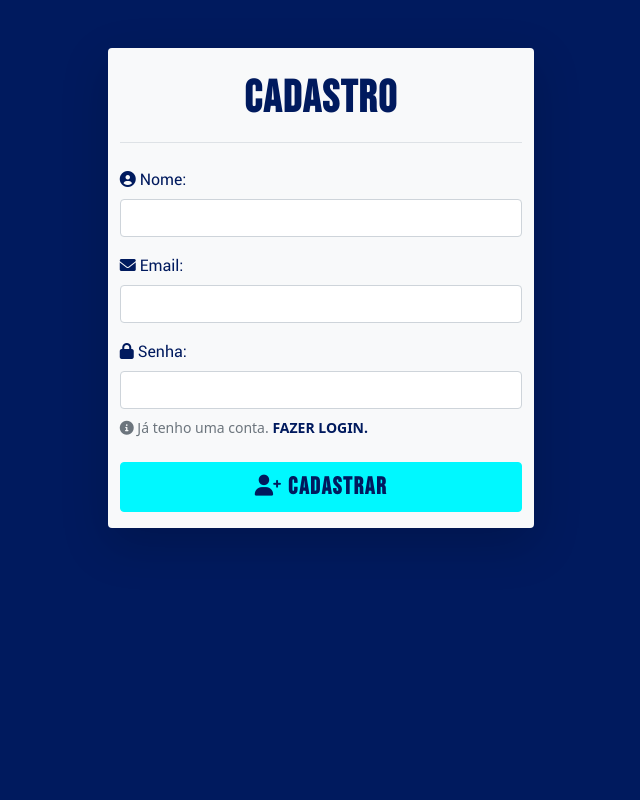
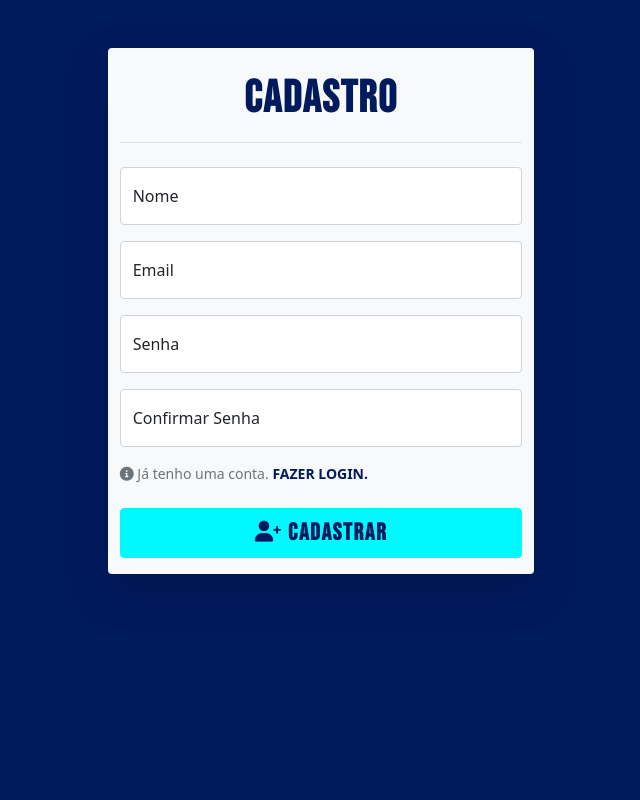
Before and after one commit to bibliotecaosmar/Dashboard_Ecommerce_with_Flask, a Flask app: page /register in a window 1280 px wide. Shown: the whole page, without its empty margins (319-959 px from the left). Run offline with Flask 2, Linux system fonts and the light colour scheme; some libraries are stand-ins or nearby versions.

Commit message:
confirmacao_email, recuperacao_senha, novo estilo de formulario

```diff
--- a/app/clientes/controllers.py
+++ b/app/clientes/controllers.py
@@ -63,14 +63,13 @@ def register():
 
             session['nome'] = form.nome.data
             session['senha'] = generate_password_hash(form.senha.data, method='sha256')
-
             email = form.email.data
             # token = t.sign(email)
             token = s.dumps(email, salt='email-confirm')
-            msg = Message('Confirm Email', sender='matheusoliveirasv@gmail.com', recipients=[email])
+            msg = Message('Confirmação de email', sender='matheusoliveirasv@gmail.com', recipients=[email])
             session['time_confirm_email'] = False
             link = url_for('clientes.confirm_email', token=token, _external=True)
-            msg.body = 'Seu link de confirmacao {}'.format(link)
+            msg.body = 'Seu link de confirmação: {}'.format(link)
             mail.send(msg)
             flash('Um link de confirmação foi enviado para seu email. Confirme para ter acesso a sua conta.', 'email')
 
@@ -91,7 +90,7 @@ def confirm_email(token):
             email = s.loads(token, salt='email-confirm', max_age=5)
             #email = t.unsign(token, max_age=5)
     except SignatureExpired:
-        flash('Link de confirmação de email foi expirado.', 'erro')
+        flash('Link de confirmação de email expirado.', 'erro')
         return redirect(url_for('clientes.register'))
     except BadSignature:
         flash('Link de confirmação inválido.', 'erro')
@@ -117,14 +116,14 @@ def recuperar_senha():
 
             if cliente:
                 email = form.email.data
-                # token = t.sign(email)
+                #token = t.sign(email)
                 token = s.dumps(email, salt='recovery-password')
-                msg = Message('Confirm Email', sender='matheusoliveirasv@gmail.com', recipients=[email])
+                msg = Message('Recuperação de conta', sender='matheusoliveirasv@gmail.com', recipients=[email])
                 session['time_recovery_pwd'] = False
                 link = url_for('clientes.recovery_password', token=token, _external=True)
-                msg.body = 'Seu link de confirmacao {}'.format(link)
+                msg.body = 'Seu link para alteração de senha: {}'.format(link)
                 mail.send(msg)
-                flash('Um link para alteração da sua senha foi envidado para seu email.', 'email')
+                flash('Um link para alteração da sua senha foi enviado para seu email.', 'email')
 
                 return redirect(url_for('clientes.recuperar_senha'))
 
--- a/app/clientes/forms.py
+++ b/app/clientes/forms.py
@@ -1,4 +1,5 @@
 from flask_wtf import FlaskForm
+from flask_wtf.file import FileField, FileRequired
 from wtforms import StringField, PasswordField, BooleanField, EmailField, HiddenField
 from wtforms.validators import DataRequired, InputRequired, EqualTo
 
@@ -10,11 +11,13 @@ class LoginForm(FlaskForm):
 class RegisterForm(FlaskForm):
     nome = StringField('nome', validators=[DataRequired(message='Digite um nome')])
     email = EmailField('email', validators=[DataRequired(message='Digite um email')])
-    senha = PasswordField('senha', validators=[DataRequired(message='Digite uma senha')])
+    #senha = PasswordField('senha', validators=[DataRequired(message='Digite uma senha')])
+    senha = PasswordField('senha', validators=[InputRequired(message='Digite sua senha'), EqualTo('confirma', message='As senhas não correspondem')])
+    confirma = PasswordField('confirma', validators=[DataRequired(message='Confirme sua senha')])
 
 class RecoveryPasswordForm(FlaskForm):
     email = EmailField('email', validators=[DataRequired(message='Digite um email')])
 
 class ChangePasswordForm(FlaskForm):
-    senha = PasswordField('senha', validators=[InputRequired(), EqualTo('confirma', message='Digite sua nova senha')])
+    senha = PasswordField('senha', validators=[InputRequired(message='Digite sua senha'), EqualTo('confirma', message='As senhas não correspondem')])
     confirma = PasswordField('confirma', validators=[DataRequired(message='Confirme sua senha')])
--- a/app/clientes/models.py
+++ b/app/clientes/models.py
@@ -9,6 +9,7 @@ class Cliente(UserMixin, db.Model):
     email = db.Column(db.String(80), unique=True, nullable=False)
     senha = db.Column(db.String(120), nullable=False)
     status = db.Column(db.Boolean, nullable=False)
+    foto_perfil = db.Column(db.LargeBinary)
     data_criacao = db.Column(db.DateTime, default=db.func.current_timestamp())
     data_modificacao = db.Column(db.DateTime, default=db.func.current_timestamp())
 
--- a/app/static/style.css
+++ b/app/static/style.css
@@ -83,4 +83,9 @@ body{
     background-color: #69ffbb;
     border-color: #69ffbb;
 }
+.alert-warning {
+    color: #664d03;
+    background-color: #ffc107;
+    border-color: #ffc107;
+}
 /* FIM ALERTAS */
--- a/app/templates/clientes/register.html
+++ b/app/templates/clientes/register.html
@@ -37,9 +37,11 @@
             {% endif %}
         {% endwith %}
 
-        <div class="form-group mb-3">
-            <label for="nome" class="form-label"><i class="fa-solid fa-circle-user"></i> Nome: </label>
-            {{ form.nome(class="form-control") }}
+        <div class="form-floating mb-3">
+            <!-- <label for="nome" class="form-label"><i class="fa-solid fa-circle-user"></i> Nome: </label>
+            {{ form.nome(class="form-control") }} -->
+            {{ form.nome(class="form-control", id="nomeInput", placeholder="Nome") }}
+            <label for="nomeInput">Nome</label>
 
             {% if form.nome.errors %}
                 <div class="alert alert-danger" role="alert">
@@ -52,9 +54,9 @@
             {% endif %}
         </div>
 
-        <div class="form-group mb-3">
-            <label for="email" class="form-label"><i class="fa-solid fa-envelope"></i> Email: </label>
-            {{ form.email(class="form-control") }}
+        <div class="form-floating mb-3">
+            {{ form.email(class="form-control", id="emailInput", placeholder="email@exemplo.com") }}
+            <label for="emailInput">Email</label>
 
             {% if form.email.errors %}
                 <div class="alert alert-danger" role="alert">
@@ -67,14 +69,28 @@
             {% endif %}
         </div>
 
-        <div class="form-group mb-2">
-            <label for="senha" class="form-label"><i class="fa-solid fa-lock"></i> Senha: </label>
-            {{ form.senha(class="form-control") }}
+        <div class="form-floating mb-3">
+            {{ form.senha(class="form-control", id="senhaInput", placeholder="Senha") }}
+            <label for="senhaInput">Senha</label>
 
             {% if form.senha.errors %}
                 <div class="alert alert-danger" role="alert">
                     <ul>
                         {% for erro in form.senha.errors %}
+                            <li>{{ erro }}</li>
+                        {% endfor %}
+                    </ul>
+                </div>
+            {% endif %}
+        </div>
+        <div class="form-floating mb-3">
+            {{ form.confirma(class="form-control", id="confirmaInput", placeholder="Confirmar Senha") }}
+            <label for="confirmaInput">Confirmar Senha</label>
+
+            {% if form.confirma.errors %}
+                <div class="alert alert-danger" role="alert">
+                    <ul>
+                        {% for erro in form.confirma.errors %}
                             <li>{{ erro }}</li>
                         {% endfor %}
                     </ul>
```
Also changed, not shown: app/templates/clientes/alterar_senha.html (+12 -12 lines), app/templates/clientes/login.html (+20 -13 lines), app/templates/clientes/recuperar_senha.html (+6 -6 lines).
